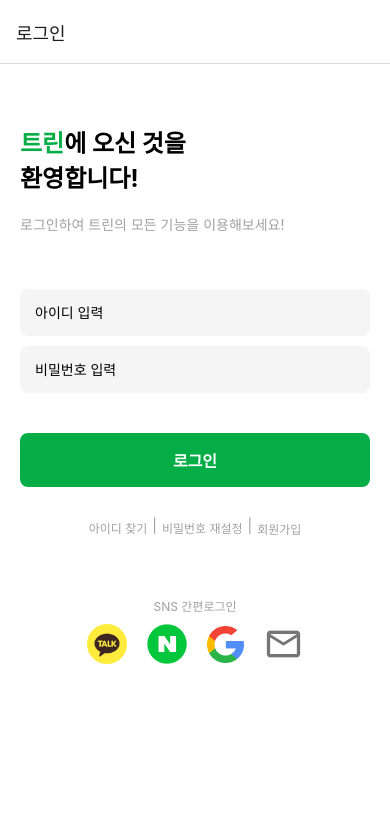
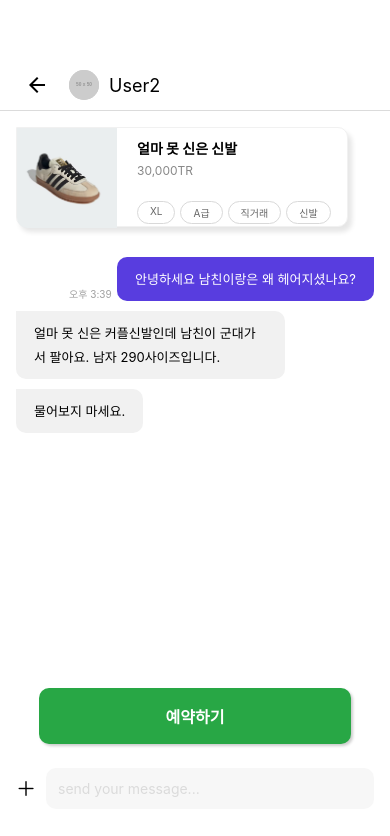
Before and after one commit to Treen-app/front-end, a React Native app in the folder TreenApp/: screen /Chat in a window 390 px wide. Shown: the top 836 px of the page. Built offline with nearby package versions, Linux system fonts and the light colour scheme.

Commit message:
[DESIGN] 채팅 화면 구현

```diff
--- a/TreenApp/App.tsx
+++ b/TreenApp/App.tsx
@@ -142,13 +142,14 @@ import NicknameCheckScreen from './src/pages/NicknameCheckScreen'; // 회원가
 import CompleteSignupScreen from './src/pages/CompleteSignupScreen'; // 회원가입 완료 화면
 import ExchangeProductDetailScreen from './src/pages/ExchangeProductDetailScreen'; // 교환 상품 상세 화면
 import ProfileEditScreen from './src/pages/ProfileEditScreen'; // 프로필 수정 화면
+import ChatScreen from './src/pages/ChatScreen'; // 채팅 화면
 
 const Stack = createStackNavigator();
 
 function App() {
   return (
     <NavigationContainer>
-      <Stack.Navigator initialRouteName="Login">
+      <Stack.Navigator initialRouteName="Chat">
         <Stack.Screen
           name="Login"
           component={LoginScreen}
@@ -362,6 +363,22 @@ function App() {
             headerTitleAlign: 'center',
           })}
         />
+        <Stack.Screen
+          name="Chat"
+          component={ChatScreen}
+          // options={({ navigation }) => ({
+            // title: '프로필 변경',
+            // headerLeft: () => (
+            //   <TouchableOpacity onPress={() => navigation.goBack()} style={{ paddingHorizontal: 10 }}>
+            //     <Icon name="arrow-back" size={24} color="black" />
+            //   </TouchableOpacity>
+            // ),
+            // headerTitleAlign: 'center',
+          // })}
+          options={{
+            headerShown: false, // 상단 헤더를 숨기기
+          }}
+        />
       </Stack.Navigator>
     </NavigationContainer>
   );
--- a/TreenApp/package.json
+++ b/TreenApp/package.json
@@ -16,6 +16,7 @@
     "@react-navigation/native-stack": "^7.2.0",
     "@react-navigation/stack": "^7.1.1",
     "moment": "^2.30.1",
+    "nativewind": "^4.1.23",
     "react": "18.3.1",
     "react-native": "0.76.5",
     "react-native-gesture-handler": "^2.22.0",
--- /dev/null
+++ b/TreenApp/src/pages/ChatScreen.tsx
@@ -0,0 +1,132 @@
+import React, { useState } from "react";
+import { View, Text, Image, TouchableOpacity, TextInput, Keyboard, TouchableWithoutFeedback, ScrollView } from "react-native";
+import styles from "../styles/ChatScreenStyles"; // 스타일 파일 임포트
+import Ionicons from 'react-native-vector-icons/Ionicons';
+import AntDesign from 'react-native-vector-icons/AntDesign';
+import Icon from 'react-native-vector-icons/MaterialIcons';
+
+const ChatScreen = () => {
+  const [message, setMessage] = useState("");
+  const [isFocused, setIsFocused] = useState(false);
+
+  // 화면 전체를 감싸는 터치 영역에서 키보드 닫기
+  const dismissKeyboard = () => {
+    Keyboard.dismiss();
+  };
+
+  return (
+    <TouchableWithoutFeedback onPress={dismissKeyboard}>
+      <View style={{ flex: 1, backgroundColor:"white"}}>
+          {/* Header */}
+          <View style={styles.header}>
+              <TouchableOpacity>
+                <Icon name="arrow-back" size={24} color="black" />
+              </TouchableOpacity>
+              <Image
+                source={{ uri: "https://via.placeholder.com/50" }}
+                style={styles.profileImage}
+              />
+              <Text style={styles.username}>User2</Text>
+            </View>
+        {/* ScrollView로 감쌀 부분 */}
+        <ScrollView
+          contentContainerStyle={{ flexGrow: 1 }}
+          keyboardShouldPersistTaps="handled"
+        >
+          <View style={styles.container}>
+
+
+            {/* Product Card */}
+            <View style={styles.productCard}>
+              <Image
+                source={require('../img/adidas.png')} style={styles.productImage}
+              />
+              <View style={styles.productInfo}>
+                <Text style={styles.productTitle}>얼마 못 신은 신발</Text>
+                <Text style={styles.productPrice}>30,000TR</Text>
+                <View style={styles.productTagContainer}>
+                  <Text style={styles.productTag}>XL</Text>
+                  <Text style={styles.productTag}>A급</Text>
+                  <Text style={styles.productTag}>직거래</Text>
+                  <Text style={styles.productTag}>신발</Text>
+                </View>
+              </View>
+            </View>
+
+            {/* Chat Messages */}
+            <View style={styles.messageContainer}>
+              {/* Sent Message */}
+              <View style={styles.sentMessage}>
+                <Text style={[styles.chatText, {color: 'white'}]}>안녕하세요 남친이랑은 왜 헤어지셨나요?</Text>
+                <Text style={styles.time}>오후 3:39</Text>
+              </View>
+
+              {/* Received Message */}
+              <View style={styles.receivedMessage}>
+                <Text style={styles.chatText}>
+                  얼마 못 신은 커플신발인데 남친이 군대가서 팔아요. 남자 290사이즈입니다.
+                </Text>
+              </View>
+              <View style={styles.receivedMessage}>
+                <Text style={styles.chatText}>
+                  물어보지 마세요.
+                </Text>
+              </View>
+            </View>
+          </View>
+        </ScrollView>
+
+        {/* 예약하기 버튼 */}
+        <TouchableOpacity style={styles.reserveButton}>
+          <Text style={styles.reserveButtonText}>예약하기</Text>
+        </TouchableOpacity>
+
+        {/* 채팅 UI - 메시지 입력창 */}
+        <View style={styles.footerContainer}>
+          <View style={styles.footer}>
+            <AntDesign style={styles.add} name="plus" size={20}></AntDesign>
+            <TextInput
+              style={styles.input}
+              placeholder="send your message..."
+              value={message}
+              onChangeText={setMessage}
+              placeholderTextColor="#DBDBDB"
+              onFocus={() => setIsFocused(true)} // 입력창에 포커스가 갔을 때
+              onBlur={() => setIsFocused(false)}  // 입력창에서 포커스가 벗어났을 때
+            />
+            <TouchableOpacity
+              disabled={!message.trim()} // 메시지가 없으면 버튼 비활성화
+              onPress={() => {
+                console.log("Message sent:", message);
+                setMessage(""); // 메시지 전송 후 초기화
+              }}
+            >
+              {/* 입력창이 포커스 되었을 때만 send 버튼 표시 */}
+              {isFocused && (
+                <TouchableOpacity
+                  disabled={!message.trim()} // 메시지가 없으면 버튼 비활성화
+                  onPress={() => {
+                    console.log("Message sent:", message);
+                    setMessage(""); // 메시지 전송 후 초기화
+                  }}
+                >
+                  <Ionicons
+                    disabled={!message.trim()}
+                    name="send"
+                    size={20}
+                    style={[
+                      styles.sendButton,
+                      { color: message.trim() ? "#04AD45" : "#DBDBDB" }, // 메시지 상태에 따른 색상 변경
+                    ]}
+                  />
+                </TouchableOpacity>
+              )}
+            </TouchableOpacity>
+          </View>
+        </View>
+      </View>
+    </TouchableWithoutFeedback>
+  );
+};
+
+export default ChatScreen;
--- /dev/null
+++ b/TreenApp/src/styles/ChatScreenStyles.ts
@@ -0,0 +1,188 @@
+import { StyleSheet, Dimensions } from "react-native";
+
+const { width: screenWidth } = Dimensions.get('window'); // 화면의 가로 길이를 가져옴
+
+const styles = StyleSheet.create({
+  container: {
+    flex: 1,
+    backgroundColor: "#fff",
+    padding: 16,
+  },
+  header: {
+    flexDirection: "row",
+    alignItems: "center",
+    marginTop: 70,
+    paddingLeft: 25,
+    backgroundColor: "white",
+    borderBottomWidth: 0.5,
+    borderBottomColor: "#DBDBDB",
+    paddingBottom: 10
+  },
+  profileImage: {
+    width: 30,
+    height: 30,
+    borderRadius: 25,
+    backgroundColor: "#ccc",
+    marginLeft: 20
+  },
+  username: {
+    marginLeft: 10,
+    fontSize: 18
+  },
+  productCard: {
+    backgroundColor: "white",
+    height: 100,
+    width: screenWidth*0.85,
+    marginBottom: 30,
+    shadowColor: "#000",
+    shadowOffset: {
+        width: 4,
+        height: 5,
+    },
+    shadowOpacity: 0.1,
+    shadowRadius: 5,
+
+    elevation: 5,
+    borderWidth: 1,
+    borderColor: "#F1F1F1",
+    borderBottomLeftRadius: 10,
+    borderBottomRightRadius: 10,
+    borderTopRightRadius: 10,
+    flexDirection: "row",
+  },
+  productImage: {
+    width: 100,
+    height: 100,
+    resizeMode: "cover",
+    borderBottomLeftRadius: 10,
+  },
+  productInfo: {
+    // paddingLeft: 10,
+    paddingHorizontal: 20,
+    paddingTop: 10,
+    marginBottom: 10
+  },
+  productTitle: {
+    fontSize: 14,
+    fontWeight: "bold",
+  },
+  productPrice: {
+    color: "#888",
+    marginVertical: 5,
+    fontSize: 12
+  },
+  productTagContainer: {
+    flexDirection: "row",
+    flexWrap: "wrap",
+    marginTop: 18
+  },
+  productTag: {
+    paddingHorizontal: 12,
+    paddingVertical: 3,
+    borderRadius: 15,
+    marginRight: 5,
+    marginBottom: 8,
+    borderWidth: 1,
+    borderColor: '#D9D9D9',
+    verticalAlign: 'middle',
+    fontSize: 10,
+    color: "#666666"
+  },
+  messageContainer: {
+    marginBottom: 16,
+  },
+  sentMessage: {
+    alignSelf: "flex-end",
+    backgroundColor: "#583DDF",
+    padding: 10,
+    marginBottom: 10,
+    maxWidth: "75%",
+    borderBottomLeftRadius: 10,
+    borderBottomRightRadius: 10,
+    borderTopLeftRadius: 10,
+    position: 'relative',
+  },
+  chatText: {
+    lineHeight: 24,
+    paddingHorizontal: 8,
+    fontSize: 13
+  },
+  receivedMessage: {
+    alignSelf: "flex-start",
+    backgroundColor: "#f1f1f1",
+    padding: 10,
+    maxWidth: "75%",
+    borderBottomLeftRadius: 10,
+    borderBottomRightRadius: 10,
+    borderTopRightRadius: 10,
+    marginBottom: 10,
+  },
+  time: {
+    position: 'absolute',
+    bottom: 0,
+    left: -48,
+    fontSize: 10,
+    color: '#A0A0A0',
+  },
+  reserveButton: {
+    backgroundColor: "#28a745",
+    padding: 16,
+    marginBottom: 20,
+    borderRadius: 10,
+    alignItems: "center",
+    position: "absolute",
+    width: "80%",
+    bottom: 80,
+    left: "10%",
+    shadowColor: "#000",
+    shadowOffset: {
+        width: 2,
+        height: 2,
+    },
+    shadowOpacity: 0.2,
+    shadowRadius: 3,
+
+    elevation: 5,
+  },
+  reserveButtonText: {
+    color: "#fff",
+    fontSize: 16,
+    fontWeight: "bold",
+  },
+  footerContainer: {
+    // 푸터의 상단에만 그림자가 나오게 설정
+    shadowColor: '#000',
+    shadowOffset: { width: 0, height: -5 },
+    shadowOpacity: 0.1,
+    shadowRadius: 5,
+    elevation: 5,
+  },
+  footer: {
+    flexDirection: "row",
+    alignItems: "center",
+    position: "absolute",
+    // justifyContent: 'space-between',
+    paddingHorizontal: 16,
+    paddingBottom: 35,
+    paddingTop: 5,
+    bottom: 0,
+    width: screenWidth,
+    backgroundColor: "white"
+  },
+  add: {
+    marginRight: 10
+  },
+  input: {
+    flex: 1,
+    backgroundColor: "#F7F7F7",
+    borderRadius: 10,
+    padding: 12,
+  },
+  sendButton: {
+    marginLeft: 12,
+    paddingVertical: 10,
+    borderRadius: 25,
+  },
+});
+
+export default styles;
```
Also changed, not shown: 2 other files (tests, documents, lock files or other folders).
